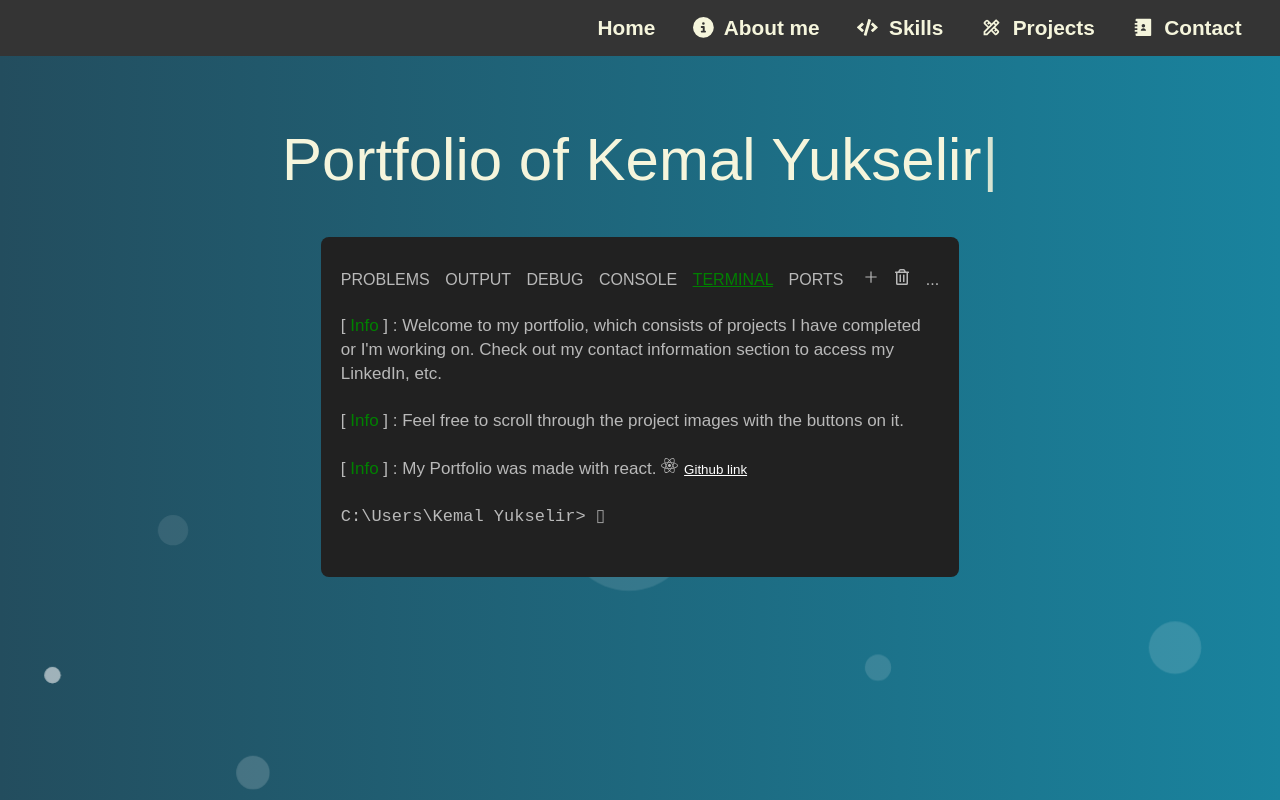
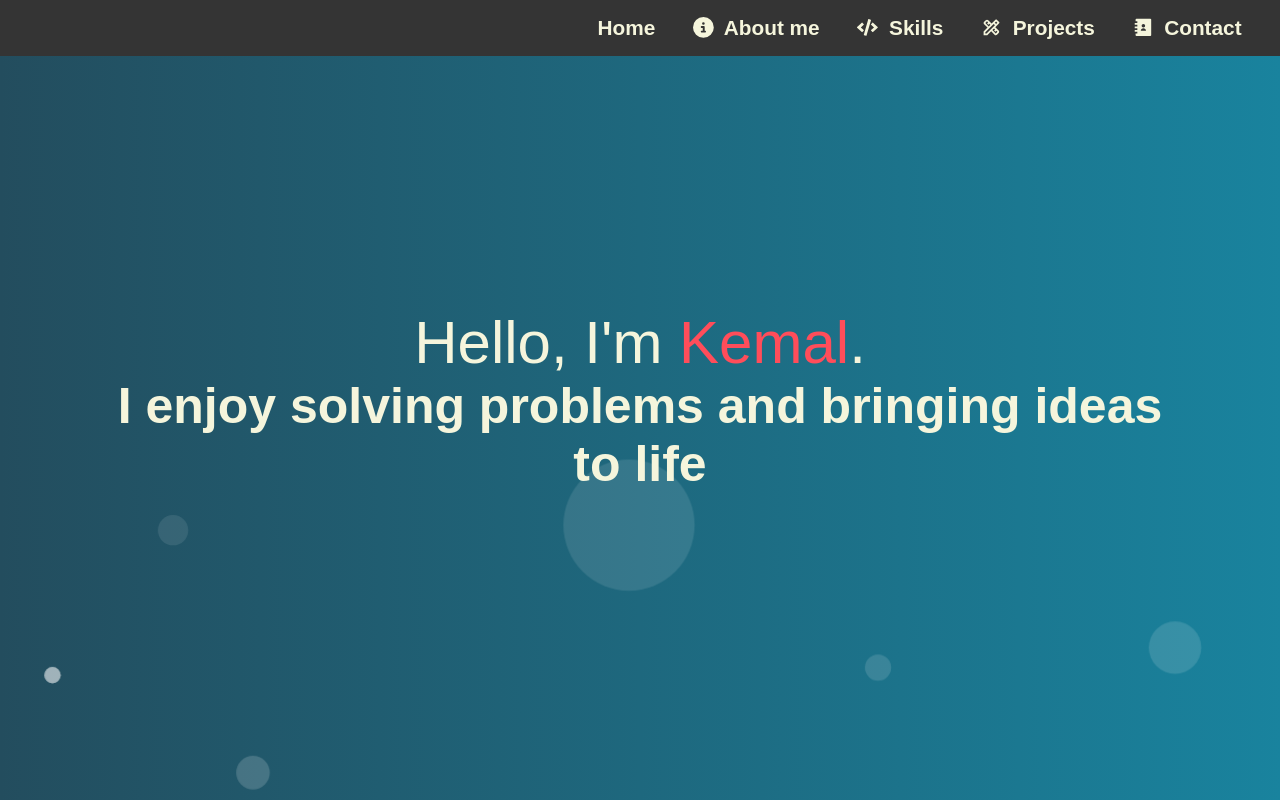
Before and after one commit to KemalYukselir/portfolio-website, a React (Create React App) app: page / in a window 1280 px wide. Shown: the top 800 px of the page. Built offline with nearby package versions, Linux system fonts and the light colour scheme.

Commit message:
removed typewriter and terminal screen temporarily.

```diff
--- a/src/Components/Home.js
+++ b/src/Components/Home.js
@@ -1,6 +1,5 @@
 import React from 'react';
 import Navigation from './NavigationBar';
-import Typewriter from 'typewriter-effect';
 import { FaReact } from "react-icons/fa";
 import { FaRegTrashAlt } from "react-icons/fa";
 import { AiOutlinePlus } from "react-icons/ai";
@@ -11,23 +10,13 @@ const Home = () => {
       <Navigation />
       <div className="home-section">
           <div className='home-heading-section'>
-            <h1 id="primary-heading">
-              <Typewriter
-              options={
-                {
-                  autoStart: true,
-                  loop: true,
-                  delay: 100,
-                  strings: ["Portfolio of Kemal Yukselir"],
-                  pauseFor: 4000
-                }
-              }
-              />
-              {/* C:\Users\Kemal Yukselir{">"}<span className="vertical-line-animation"> |</span> */}
-            </h1>
+          <h1 id="primary-heading">
+            Hello, I'm&nbsp;<span style={{ color: '#ff4d5a' }}>Kemal</span>.
+          </h1>
+            <h2>I enjoy solving problems and bringing ideas to life</h2>
           </div>
 
-          <div className='terminal-screen'>
+          {/* <div className='terminal-screen'>
             <div className='terminal-selections'>
               <span className='hidden-text'>PROBLEMS OUTPUT DEBUG CONSOLE <span style={{ color: 'green', textDecoration: 'underline'}}>TERMINAL</span> PORTS</span>
               <span className='terminal-option'><AiOutlinePlus/> <FaRegTrashAlt/> ...</span>
@@ -43,7 +32,7 @@ const Home = () => {
               <br/>
               C:\Users\Kemal Yukselir{">"} <span className="vertical-line-animation">▯</span>
             </div>
-          </div>
+          </div> */}
       </div>
     </div>
   );
```
